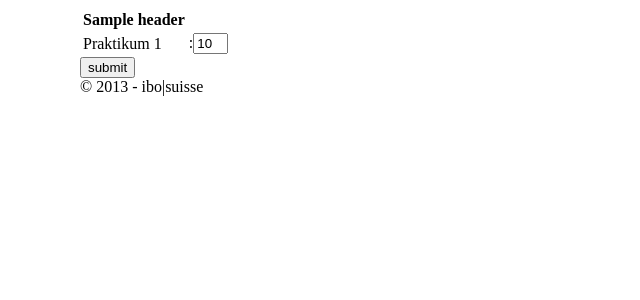
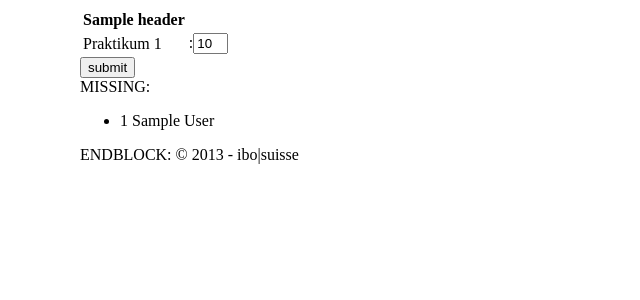
Before and after one commit to helfer/ibo2013, a Django app: template templates/staff_score.html in a window 1280 px wide. Shown: the top 300 px of the page, without its empty margins (0-640 px from the left). Run offline with Django 3.2, Linux system fonts and the light colour scheme; the template is opened without the code that fills it: most values are stand-ins (such as "Sample title", 1, 10 or a date in 2020).

Commit message:
find missing practicals

```diff
--- a/templates/staff_practical.html
+++ b/templates/staff_practical.html
@@ -25,6 +25,4 @@
 </td></tr>
 </form>
 </table>
-
-
 {% endblock %}
--- a/templates/staff_score.html
+++ b/templates/staff_score.html
@@ -21,4 +21,17 @@
     </table>
     <input type="submit" value="submit" name="submit" />
     </form>
+
+
+MISSING:
+<ul>
+{% for m in missing %}
+    <li>{{m.count}} {{m.user.first_name}} {{m.user.last_name}}</li>
+{% endfor %}
+</ul>
+ENDBLOCK:
+
+
+
+
 {% endblock %}
```
Also changed, not shown: question/views_staff.py (+7 -1 lines).
